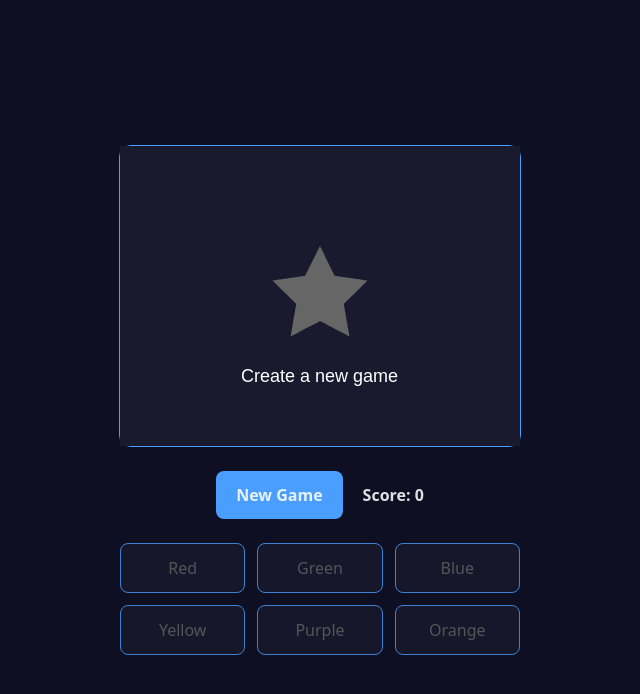
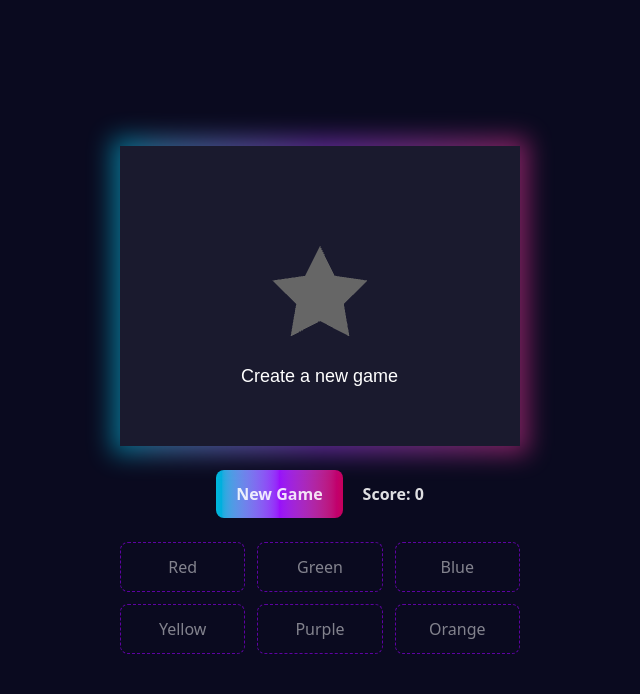
Before and after one commit to lunoxdev/color-guess, a React (Vite) app: page / in a window 1280 px wide. Shown: the top 694 px of the page, without its empty margins (320-960 px from the left). Built offline with nearby package versions, Linux system fonts and the light colour scheme.

Commit message:
fix: enhance UI with gradient backgrounds and improved button styles for better user experience

```diff
--- a/src/App.tsx
+++ b/src/App.tsx
@@ -163,23 +163,32 @@ const App = () => {
   };
 
   return (
-    <div className="flex flex-col items-center justify-center mx-auto p-5 bg-[#0f0f23] h-screen w-screen">
+    <div className="flex flex-col items-center justify-center mx-auto p-5 bg-[#0a0a1f] h-screen w-screen">
       {!isPixiReady && <p>Loading game...</p>}
 
-      <div
-        ref={pixiContainer}
-        className={`border border-[#4a9eff] rounded-xl ${
-          isPixiReady ? "block" : "none"
-        }`}
-      />
+      <div className="relative">
+        <div
+          className={`absolute -inset-2 bg-gradient-to-r from-cyan-400 via-purple-500 to-pink-500 blur-md ${
+            gameState.isGameActive
+              ? "animate-pulse brightness-125"
+              : "animate-none opacity-50"
+          }`}
+        />
+        <div
+          ref={pixiContainer}
+          className={`relative flex items-center justify-center bg-slate-900 text-slate-300 ${
+            isPixiReady ? "block" : "none"
+          }`}
+        />
+      </div>
 
       <div>
         <button
           onClick={startNewGame}
-          className={`text-sm lg:text-base py-2 lg:py-3 px-5 my-4 lg:my-6 rounded-lg mr-5 font-bold ${
+          className={`text-sm lg:text-base py-2 lg:py-3 px-5 my-5 lg:my-6 rounded-lg mr-5 font-bold bg-gradient-to-r from-cyan-500 via-purple-600 to-pink-700 ${
             gameState.isGameActive
-              ? "bg-[#666] cursor-not-allowed"
-              : "bg-[#4a9eff] cursor-pointer"
+              ? "opacity-60 cursor-not-allowed"
+              : "hover:brightness-125 cursor-pointer"
           }`}
           disabled={gameState.isGameActive || !isPixiReady}
         >
@@ -195,20 +204,10 @@ const App = () => {
             key={color.name}
             onClick={() => handleColorGuess(color.name)}
             disabled={!gameState.isGameActive || !isPixiReady}
-            onMouseEnter={(e) => {
-              if (gameState.isGameActive && isPixiReady) {
-                e.currentTarget.style.backgroundColor = "#4a9eff";
-              }
-            }}
-            onMouseLeave={(e) => {
-              if (gameState.isGameActive && isPixiReady) {
-                e.currentTarget.style.backgroundColor = "#2a2a4e";
-              }
-            }}
-            className={`px-2 py-1 lg:py-3 rounded-lg border border-[#4a9eff] transition-all duration-300 ${
+            className={`px-2 py-1 lg:py-3 rounded-lg border border-dashed border-purple-700 hover:bg-gradient-to-r from-purple-400 via-purple-500 to-purple-600 transition-all duration-300 ${
               gameState.isGameActive
-                ? "bg-[#2a2a4e] cursor-pointer"
-                : "bg-[#1a1a2e] text-[#666] cursor-not-allowed opacity-80"
+                ? "brightness-125 cursor-pointer"
+                : "opacity-70 text-white/70 cursor-not-allowed"
             }`}
           >
             {color.name}
```
